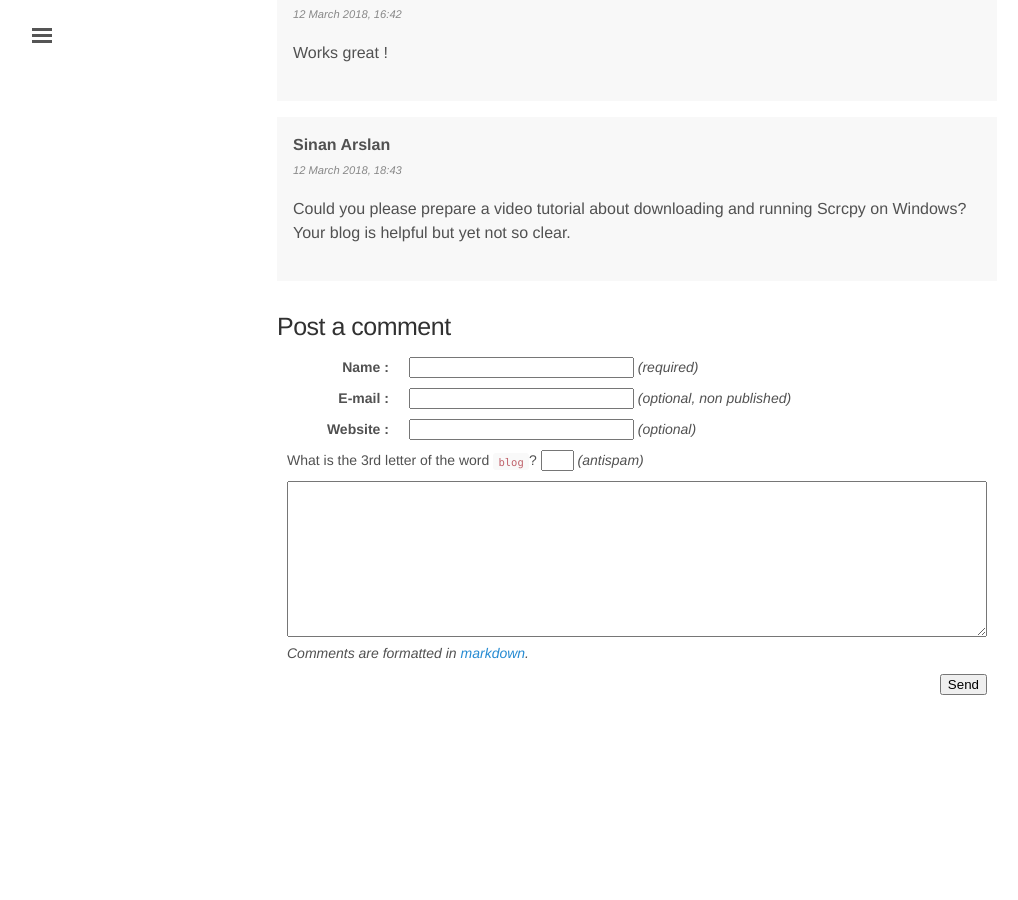
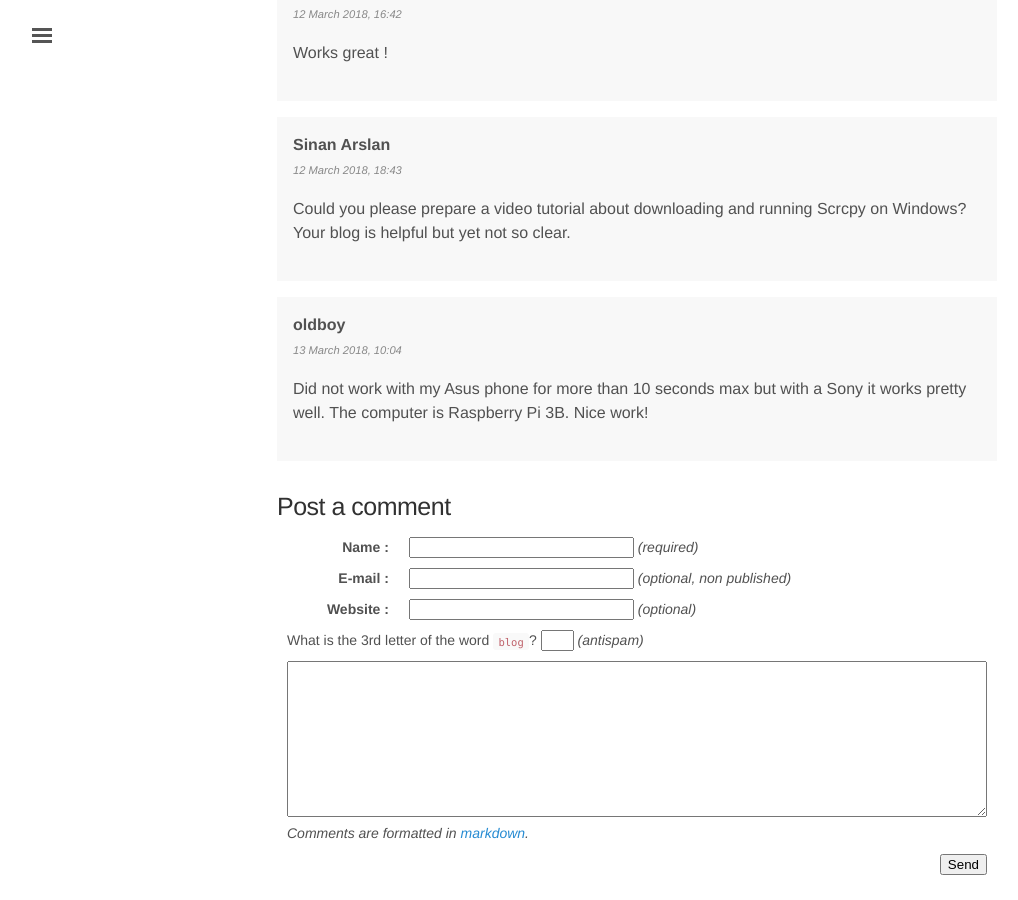
Before and after one commit to rom1v/blog.rom1v.com, a Jekyll site: the page built from _posts/2018-03-08-introducing-scrcpy.md, in a window 1280 px wide and 900 px high, scrolled down 14897 px. Shown: the whole window, without its empty margins (3-1021 px from the left). Built offline with Jekyll 4.4.1, drawn with Linux system fonts in a browser that asks for light colours; before the commit the page ends 15617 px from its top, so only the background shows below that.

Commit message:
Publish comment 27 for scrcpy

```diff
--- a/_data/comments-2018-03-introducing-scrcpy.yaml
+++ b/_data/comments-2018-03-introducing-scrcpy.yaml
@@ -222,3 +222,9 @@
     Could you please prepare a video tutorial about downloading and running
     Scrcpy on Windows?
     Your blog is helpful but yet not so clear.
+- id: 27
+  author: oldboy
+  date: 2018-03-13 10:04:30+01:00
+  contents: |
+    Did not work with my Asus phone for more than 10 seconds max but with a Sony
+    it works pretty well. The computer is Raspberry Pi 3B. Nice work!
```
